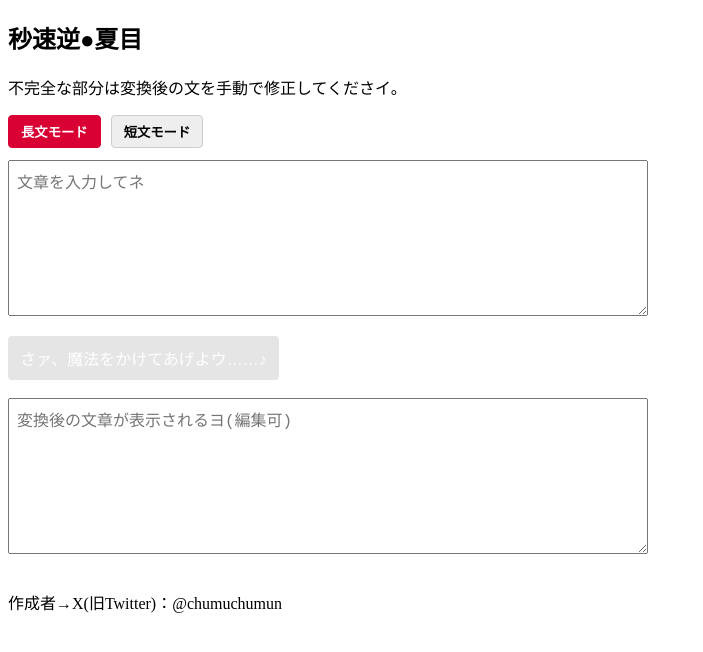
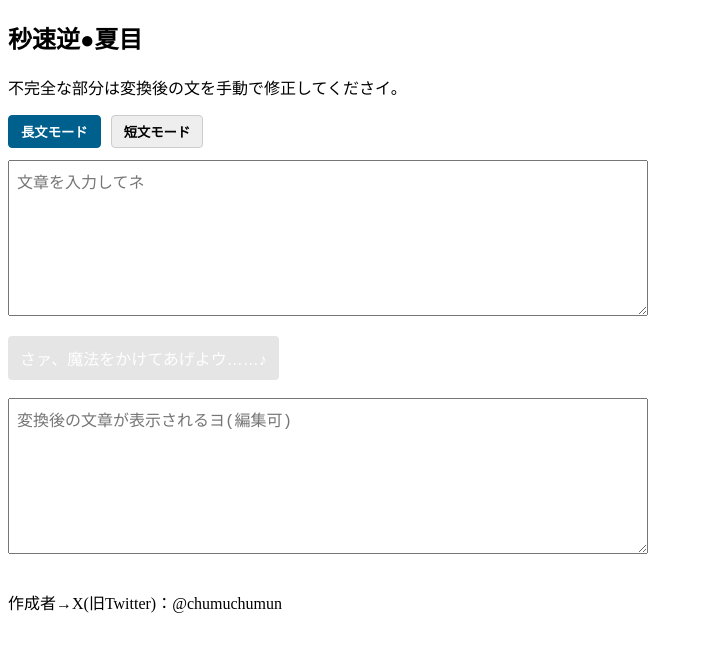
Before and after one commit to iwatenya/byosokuSakasaki, a plain HTML site: page index.html in a window 1280 px wide. Shown: the whole page, without its empty margins (0-703 px from the left). Drawn offline with Linux system fonts and the light colour scheme.

```diff
--- a/style.css
+++ b/style.css
@@ -14,9 +14,9 @@
   }
 
   .mode-switch button.active {
-    background: #D90034;
+    background: #00608D;
     color: white;
-    border-color: #D90034;
+    border-color: #00608D;
   }
 
   #shortInputsOutputs {
```
